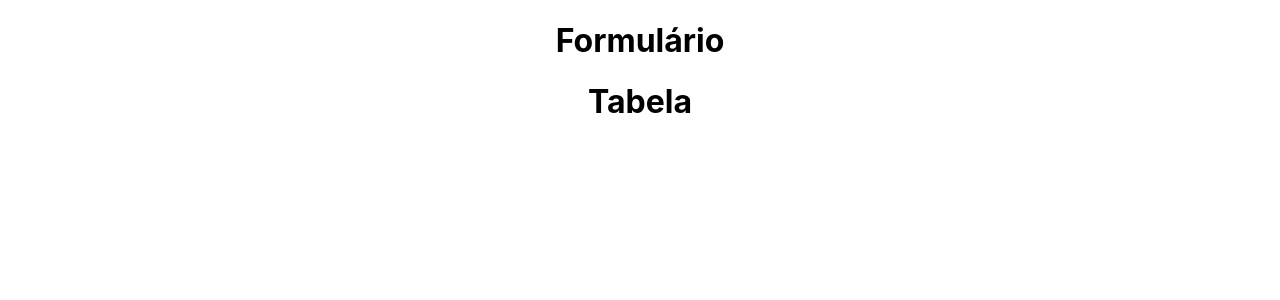
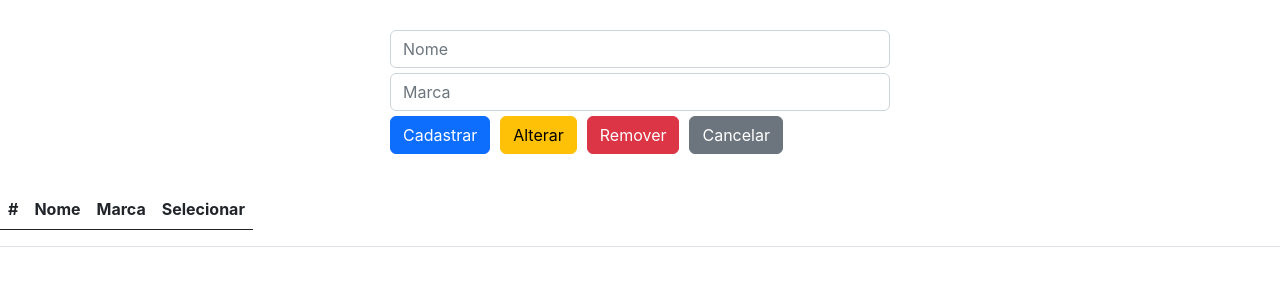
Before and after one commit to gustavogermano/springboot-react-produto, a React (Create React App) app in the folder front/: page / in a window 1280 px wide. Shown: the top 300 px of the page. Built offline with nearby package versions, Linux system fonts and the light colour scheme.

Commit message:
Modificação Tabela, Formulaio, App.css, inclusão bootstrap

```diff
--- a/front/public/index.html
+++ b/front/public/index.html
@@ -9,6 +9,7 @@
       name="description"
       content="Web site created using create-react-app"
     />
+    <link href="https://cdn.jsdelivr.net/npm/bootstrap@5.2.2/dist/css/bootstrap.min.css" rel="stylesheet" integrity="sha384-Zenh87qX5JnK2Jl0vWa8Ck2rdkQ2Bzep5IDxbcnCeuOxjzrPF/et3URy9Bv1WTRi" crossorigin="anonymous">
     <link rel="apple-touch-icon" href="%PUBLIC_URL%/logo192.png" />
     <!--
       manifest.json provides metadata used when your web app is installed on a
--- a/front/src/App.css
+++ b/front/src/App.css
@@ -1,38 +1,12 @@
-.App {
-  text-align: center;
+form{
+  width: 500px;
+  margin: 30px auto;
 }
 
-.App-logo {
-  height: 40vmin;
-  pointer-events: none;
+form input{
+  margin-bottom: 5px;
 }
 
-@media (prefers-reduced-motion: no-preference) {
-  .App-logo {
-    animation: App-logo-spin infinite 20s linear;
-  }
+form input[type='button']{
+  margin-right: 10px;
 }
-
-.App-header {
-  background-color: #282c34;
-  min-height: 100vh;
-  display: flex;
-  flex-direction: column;
-  align-items: center;
-  justify-content: center;
-  font-size: calc(10px + 2vmin);
-  color: white;
-}
-
-.App-link {
-  color: #61dafb;
-}
-
-@keyframes App-logo-spin {
-  from {
-    transform: rotate(0deg);
-  }
-  to {
-    transform: rotate(360deg);
-  }
-}
--- a/front/src/App.js
+++ b/front/src/App.js
@@ -4,7 +4,7 @@ import Tabela from './Tabela';
 
 function App() {
   return (
-    <div className="App">
+    <div>
       <Formulario />
       <Tabela />
     </div>
--- a/front/src/Formulario.js
+++ b/front/src/Formulario.js
@@ -1,6 +1,14 @@
 function Formulario(){
     return(
-        <h1>Formulário</h1>
+        <form>
+            <input type='text' placeholder='Nome' className='form-control'/>
+            <input type='text' placeholder='Marca' className='form-control'/>
+
+            <input type='button' value='Cadastrar' className='btn btn-primary'/>
+            <input type='button' value='Alterar' className='btn btn-warning'/>
+            <input type='button' value='Remover' className='btn btn-danger'/>
+            <input type='button' value='Cancelar' className='btn btn-secondary'/>
+        </form>
     )
 }
 
--- a/front/src/Tabela.js
+++ b/front/src/Tabela.js
@@ -1,6 +1,25 @@
 function Tabela(){
     return(
-        <h1>Tabela</h1>
+        <table className='table'>
+            <thread>
+                <tr>
+                    <th>#</th>
+                    <th>Nome</th>
+                    <th>Marca</th>
+                    <th>Selecionar</th>
+                </tr>
+            </thread>
+
+            <tbody>
+                <tr>
+                    <td></td>
+                    <td></td>
+                    <td></td>
+                    <td></td>
+                </tr>
+            </tbody>
+        </table>
+
     )
 }
 
```
